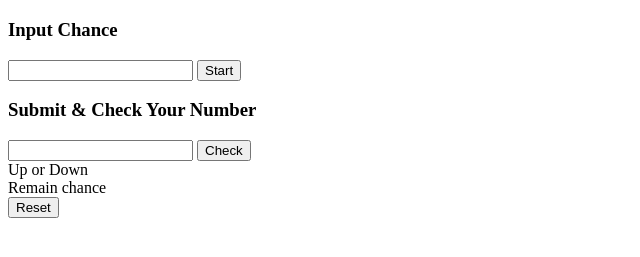
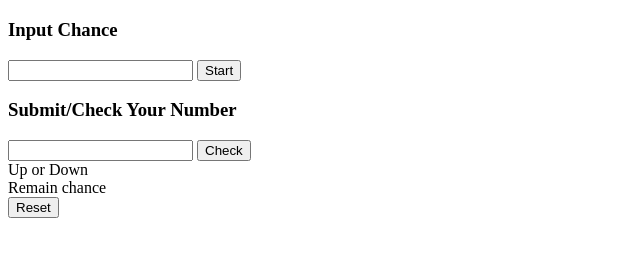
Before and after one commit to Hun94/UpDown-game, a plain HTML site: page index.html in a window 1280 px wide. Shown: the part 61-318 px from the top of the page, without its empty margins (0-640 px from the left). Drawn offline with Linux system fonts and the light colour scheme.

Commit message:
ui update

```diff
--- a/index.html
+++ b/index.html
@@ -17,7 +17,7 @@
     </div>
 
     <div>
-        <h3>Submit & Check Your Number</h3>
+        <h3>Submit/Check Your Number</h3>
         <input type="number" id="submit-number">
         <button id="check-button">Check</button>
     </div>
```
